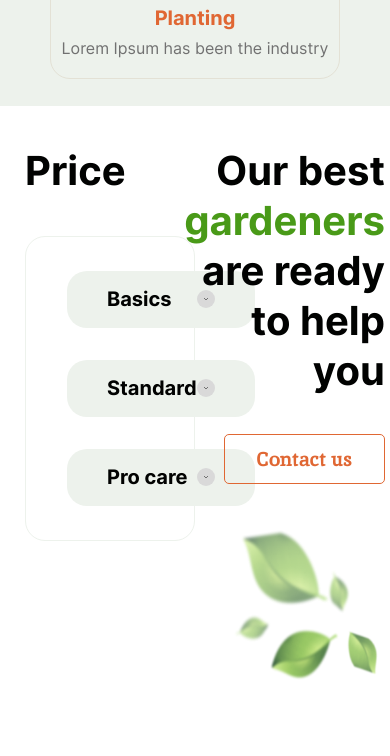
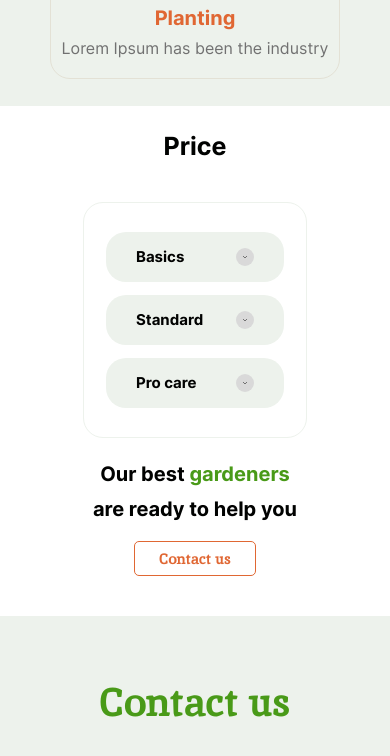
Before and after one commit to mahonya333/Plants, a website: page index.html in a window 390 px wide. Shown: the part 3830-4586 px from the top of the page. Drawn offline with Linux system fonts and the light colour scheme; files whose address does not match are found by name; a web font is replaced by a local one.

Commit message:
feat: adaptive price section

```diff
--- a/assets/scss/basis/components/price.scss
+++ b/assets/scss/basis/components/price.scss
@@ -2,25 +2,67 @@
     padding: 4rem 0 11.5rem;
     background-color: $color-white;
 
+    @include breakpoint($tablet-width) {
+        padding-bottom: 8.8rem;
+    }
+
+    @include breakpoint($mobile-width) {
+        padding-top: 2.5rem;
+        padding-bottom: 4rem;
+    }
+
     &__content {
         display: flex;
         justify-content: space-between;
-        grid-gap: 2rem;
+        gap: 2rem;
+
+        @include breakpoint($mobile-width) {
+            gap: 1.9rem;
+            flex-direction: column;
+            max-width: 22.4rem;
+            margin: 0 auto;
+        }
     }
 
     &__content-block {
         width: 50%;
 
+        @include breakpoint($mobile-width) {
+            width: 100%;
+        }
+
         &--right {
             display: flex;
             flex-direction: column;
             align-items: flex-end;
+
+            @include breakpoint($mobile-width) {
+                align-items: center;
+            }
         }
     }
 
     &__title {
         font-family: $Inter-Bold;
         font-size: 4rem;
+
+        @include breakpoint($tablet-width) {
+            display: none;
+        }
+
+        &--tablet {
+            @include breakpoint($tablet-width) {
+                display: block;
+                margin-bottom: 5rem;
+                font-size: 3.5rem;
+            }
+
+            @include breakpoint($mobile-width) {
+                margin-bottom: 4rem;
+                font-size: 2.5rem;
+                text-align: center;
+            }
+        }
     }
 
     &__subtitle {
@@ -29,6 +71,18 @@
         font-family: $Inter-Bold;
         font-size: 4rem;
         text-align: right;
+
+        @include breakpoint($tablet-width) {
+            margin-bottom: 2.1rem;
+            font-size: 2.5rem;
+        }
+
+        @include breakpoint($mobile-width) {
+            margin-bottom: 1.4rem;
+            font-size: 2rem;
+            line-height: 1.75;
+            text-align: center;
+        }
     }
 
     &__items {
@@ -40,17 +94,34 @@
         padding: 3.4rem 4.1rem;
         border: 1px solid $color-isabelline;
         border-radius: 20px;
+
+        @include breakpoint($tablet-width) {
+            margin-top: 0;
+        }
+
+        @include breakpoint($mobile-width) {
+            grid-row-gap: 1.3rem;
+            padding: 2.9rem 2.2rem;
+        }
     }
 
     &__head {
         display: flex;
         align-items: center;
         justify-content: space-between;
-        padding: 1.6rem 4rem;
+        padding: 1.5rem 4rem;
         border-radius: 20px;
         font-family: $Inter-Bold;
         font-size: 2rem;
+        line-height: 1;
         background-color: $color-isabelline;
+
+        @include breakpoint($mobile-width) {
+            padding-left: 3rem;
+            padding-right: 3rem;
+            font-size: 1.5rem;
+            line-height: 1.33;
+        }
     }
 
     &__item-btn {
@@ -74,6 +145,11 @@
         line-height: 1.3;
         color: $color-deep-carrot-orange;
 
+        @include breakpoint($mobile-width) {
+            padding: 0.7rem 2.4rem;
+            font-size: 1.5rem;
+        }
+
         &:hover {
             color: $color-white;
             background-color: $color-deep-carrot-orange;
@@ -84,5 +160,13 @@
         max-width: 15.2rem;
         height: 17.4rem;
         margin-top: 3.9rem;
+
+        @include breakpoint($tablet-width) {
+            margin-top: 3.4rem;
+        }
+
+        @include breakpoint($mobile-width) {
+            display: none;
+        }
     }
 }
--- a/assets/scss/basis/components/services.scss
+++ b/assets/scss/basis/components/services.scss
@@ -87,12 +87,12 @@
         @include breakpoint($tablet-width) {
             align-items: flex-start;
             margin-top: 4rem;
-            row-gap: 3.8rem;
+            grid-row-gap: 3.8rem;
         }
 
         @include breakpoint($mobile-width) {
             padding: 0 2.5rem;
-            row-gap: 3.4rem;
+            grid-row-gap: 3.4rem;
         }
     }
 }
--- a/index.html
+++ b/index.html
@@ -136,8 +136,8 @@
 
                                 <picture class="services-item__img">
                                     <source media="(max-width: 1024px)" srcset="./plants/img/tablet/service-img1.jpg">
-                                    <img width="330" height="350"
-                                        src="./plants/img/desktop/service-img1.jpg" alt="services img">
+                                    <img width="330" height="350" src="./plants/img/desktop/service-img1.jpg"
+                                        alt="services img">
                                 </picture>
 
                                 <div class="services-item__content">
@@ -148,8 +148,8 @@
                             <div class="services-item">
                                 <picture class="services-item__img">
                                     <source media="(max-width: 1024px)" srcset="./plants/img/tablet/service-img2.jpg">
-                                    <img width="330" height="350"
-                                        src="./plants/img/desktop/service-img2.jpg" alt="services img">
+                                    <img width="330" height="350" src="./plants/img/desktop/service-img2.jpg"
+                                        alt="services img">
                                 </picture>
                                 <div class="services-item__content">
                                     <p class="services-item__name">Planting</p>
@@ -159,8 +159,8 @@
                             <div class="services-item">
                                 <picture class="services-item__img">
                                     <source media="(max-width: 1024px)" srcset="./plants/img/tablet/service-img3.jpg">
-                                    <img width="330" height="350"
-                                        src="./plants/img/desktop/service-img3.jpg" alt="services img">
+                                    <img width="330" height="350" src="./plants/img/desktop/service-img3.jpg"
+                                        alt="services img">
                                 </picture>
                                 <div class="services-item__content">
                                     <p class="services-item__name">Lawn caree</p>
@@ -170,8 +170,8 @@
                             <div class="services-item">
                                 <picture class="services-item__img">
                                     <source media="(max-width: 1024px)" srcset="./plants/img/tablet/service-img4.jpg">
-                                    <img width="330" height="350"
-                                        src="./plants/img/desktop/service-img4.jpg" alt="services img">
+                                    <img width="330" height="350" src="./plants/img/desktop/service-img4.jpg"
+                                        alt="services img">
                                 </picture>
                                 <div class="services-item__content">
                                     <p class="services-item__name">Planting</p>
@@ -181,8 +181,8 @@
                             <div class="services-item">
                                 <picture class="services-item__img">
                                     <source media="(max-width: 1024px)" srcset="./plants/img/tablet/service-img5.jpg">
-                                    <img width="330" height="350"
-                                        src="./plants/img/desktop/service-img5.jpg" alt="services img">
+                                    <img width="330" height="350" src="./plants/img/desktop/service-img5.jpg"
+                                        alt="services img">
                                 </picture>
                                 <div class="services-item__content">
                                     <p class="services-item__name">Garden care</p>
@@ -192,8 +192,8 @@
                             <div class="services-item">
                                 <picture class="services-item__img">
                                     <source media="(max-width: 1024px)" srcset="./plants/img/tablet/service-img6.jpg">
-                                    <img width="330" height="350"
-                                        src="./plants/img/desktop/service-img6.jpg" alt="services img">
+                                    <img width="330" height="350" src="./plants/img/desktop/service-img6.jpg"
+                                        alt="services img">
                                 </picture>
                                 <div class="services-item__content">
                                     <p class="services-item__name">Planting</p>
@@ -206,6 +206,7 @@
 
                 <section class="price" id="price">
                     <div class="container">
+                        <h2 class="price__title price__title--tablet">Price</h2>
                         <div class="price__content">
                             <div class="price__content-block">
                                 <h2 class="price__title">Price</h2>
@@ -250,8 +251,12 @@
                                     help you</h3>
                                 <button class="btn price__btn">Contact us</button>
 
-                                <img class="price__img" src="./plants/img/desktop/leafs.png" width="448" height="407"
-                                    alt="leafs">
+                                <picture class="price__img">
+                                    <img src="./plants/img/tablet/leafs.png" width="293"
+                                        height="271" alt="leafs">
+                                </picture>
+
+
                             </div>
                         </div>
                     </div>
```
Also changed, not shown: assets/img/mobile/service-img1.jpg (renamed from assets/img/tablet/service-img1.jpg), assets/img/mobile/service-img2.jpg (renamed from assets/img/tablet/service-img2.jpg), assets/img/mobile/service-img3.jpg (renamed from assets/img/tablet/service-img3.jpg), assets/img/mobile/service-img4.jpg (renamed from assets/img/tablet/service-img4.jpg), assets/img/mobile/service-img5.jpg (renamed from assets/img/tablet/service-img5.jpg), assets/img/mobile/service-img6.jpg (renamed from assets/img/tablet/service-img6.jpg), plants/home/css/main.css.
